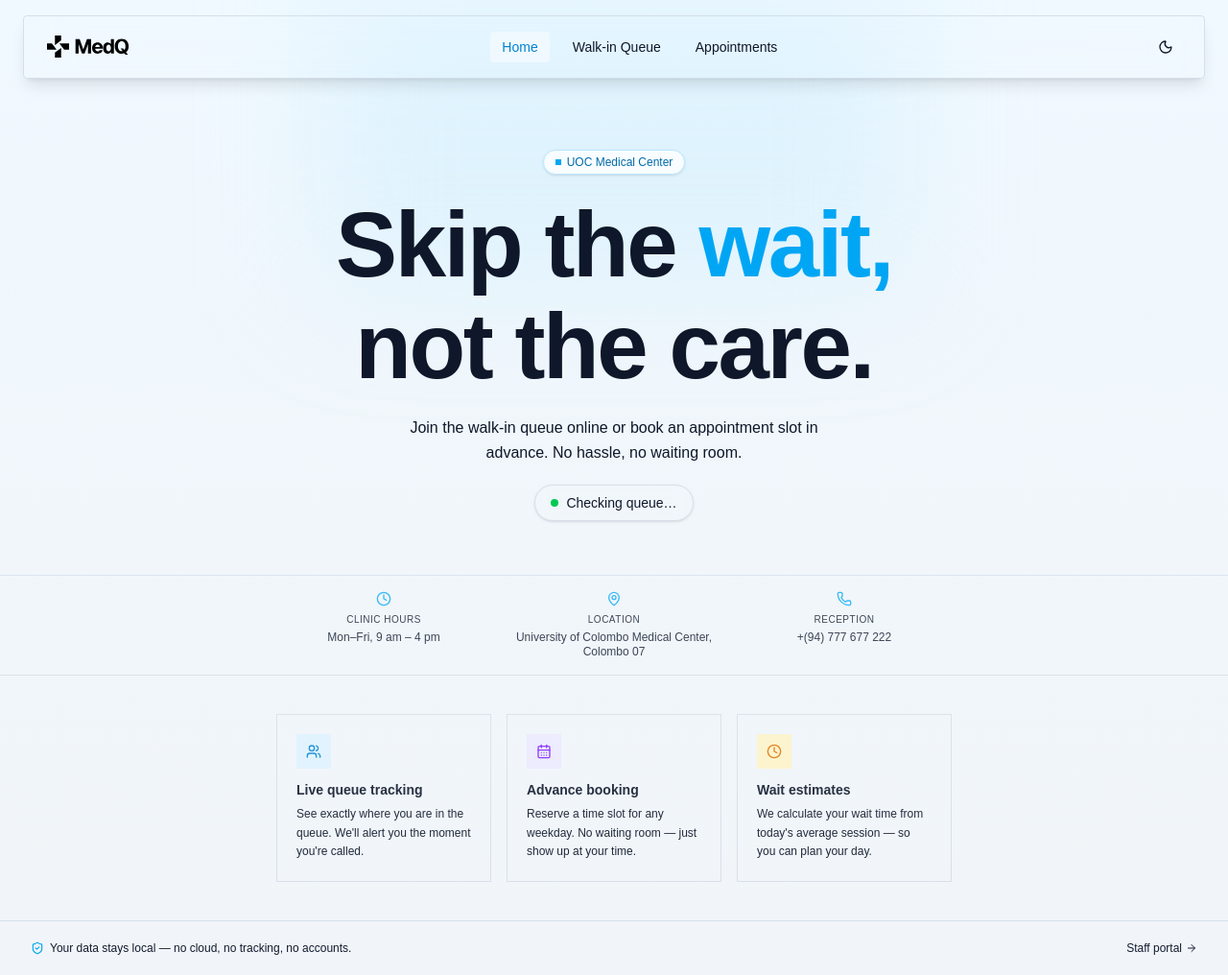
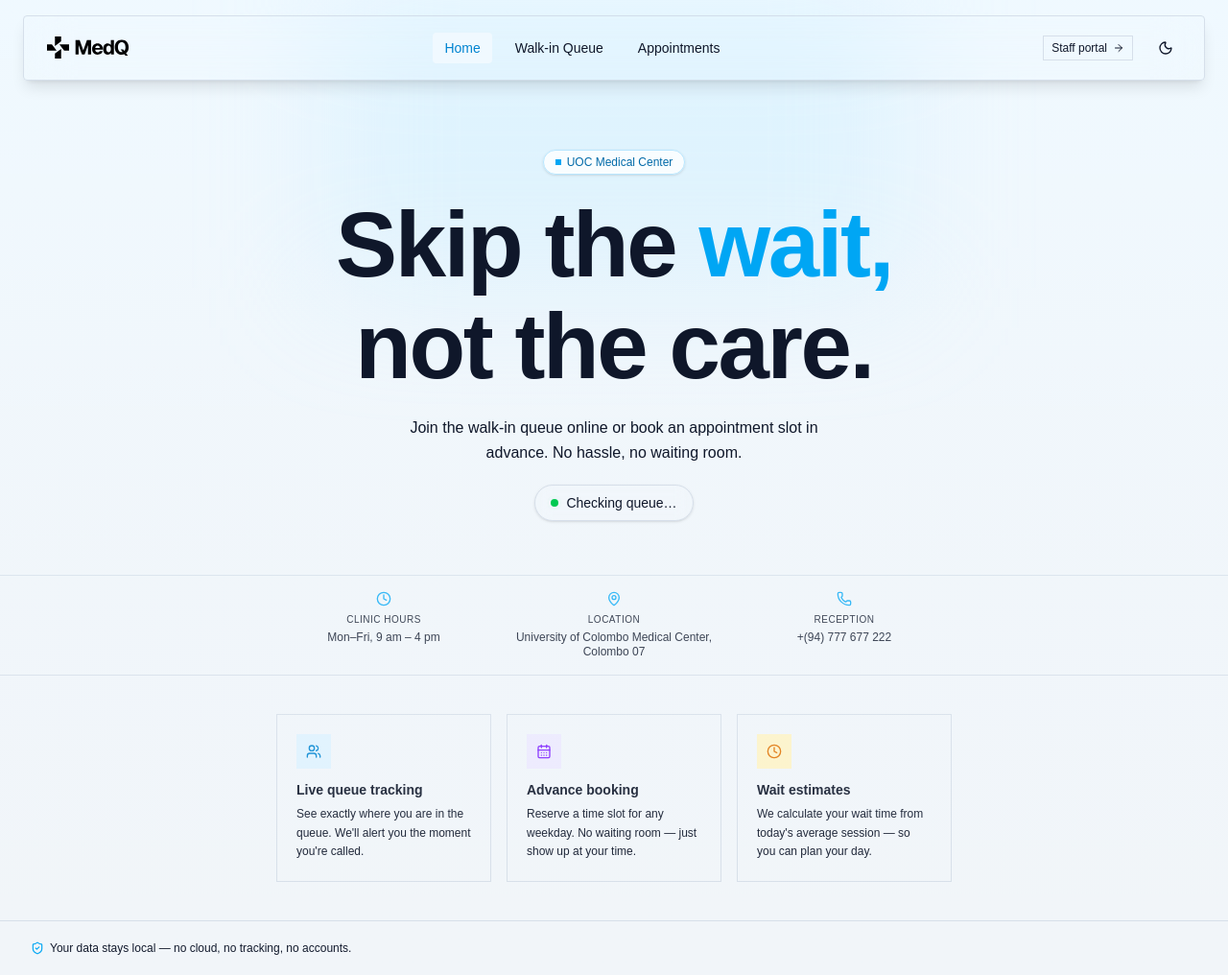
Before and after one commit to ravmax-rdl/MedQ, a React (Vite) app: page / in a window 1280 px wide. Shown: the whole page at 96% size. Built offline with nearby package versions, Linux system fonts and the light colour scheme; no server answers.

Commit message:
refactor(ui): Move Staff portal from the footer to the header.

```diff
--- a/src/student/components/StudentHeader.tsx
+++ b/src/student/components/StudentHeader.tsx
@@ -1,6 +1,6 @@
 import { Link, useLocation } from 'react-router-dom';
 import { Button } from '@/components/ui/button';
-import { Menu, Moon, Sun, X } from 'lucide-react';
+import { Menu, Moon, Sun, X, ArrowRight, ClockAlert } from 'lucide-react';
 import { toggleTheme, getTheme } from '@/lib/theme';
 import { useState } from 'react';
 
@@ -16,6 +16,7 @@ export default function StudentHeader() {
   const isHome = location.pathname === '/';
   const isQueue = location.pathname === '/queue';
   const isAppts = location.pathname === '/appointments';
+  const isStaff = location.pathname.startsWith('/staff');
 
   return (
     <>
@@ -70,6 +71,21 @@ export default function StudentHeader() {
           </nav>
 
           <div className="flex items-center gap-2.5">
+            <Link
+              to="/staff/login"
+              className={`hidden md:inline-flex items-center gap-1 text-sm px-2 py-1 rounded-sm transition-colors ${
+                isStaff
+                  ? 'font-medium text-sky-600 dark:text-sky-400 bg-sky-50 dark:bg-sky-950/40'
+                  : 'text-muted-foreground hover:text-sky-600 dark:hover:text-sky-400 hover:bg-muted'
+              }`}
+            >
+              <Button variant="outline"  className="h-6 py-3 px-2">
+              Staff portal
+              <ArrowRight className="size-3" />
+              </Button>
+
+            </Link>
+
             <Button
               variant="ghost"
               size="icon"
@@ -132,6 +148,17 @@ export default function StudentHeader() {
             >
               Appointments
             </Link>
+            <Link
+              to="/staff/login"
+              onClick={() => setMobileMenuOpen(false)}
+              className={`text-sm rounded-sm px-3 py-2 transition-colors ${
+                isStaff
+                  ? 'font-medium text-sky-600 dark:text-sky-400 bg-sky-50 dark:bg-sky-950/40'
+                  : 'text-muted-foreground hover:text-foreground hover:bg-muted'
+              }`}
+            >
+              Staff portal
+            </Link>
           </div>
         </div>
       </header>
--- a/src/student/pages/StudentHome.tsx
+++ b/src/student/pages/StudentHome.tsx
@@ -147,13 +147,6 @@ export default function StudentHome() {
             <ShieldCheck className="size-3.5 text-sky-500 shrink-0" />
             Your data stays local — no cloud, no tracking, no accounts.
           </div>
-          <Link
-            to="/staff/login"
-            className="text-xs text-muted-foreground hover:text-sky-600 dark:hover:text-sky-400 flex items-center gap-1 transition-colors"
-          >
-            Staff portal
-            <ArrowRight className="size-3" />
-          </Link>
         </footer>
       </main>
     </div>
```
